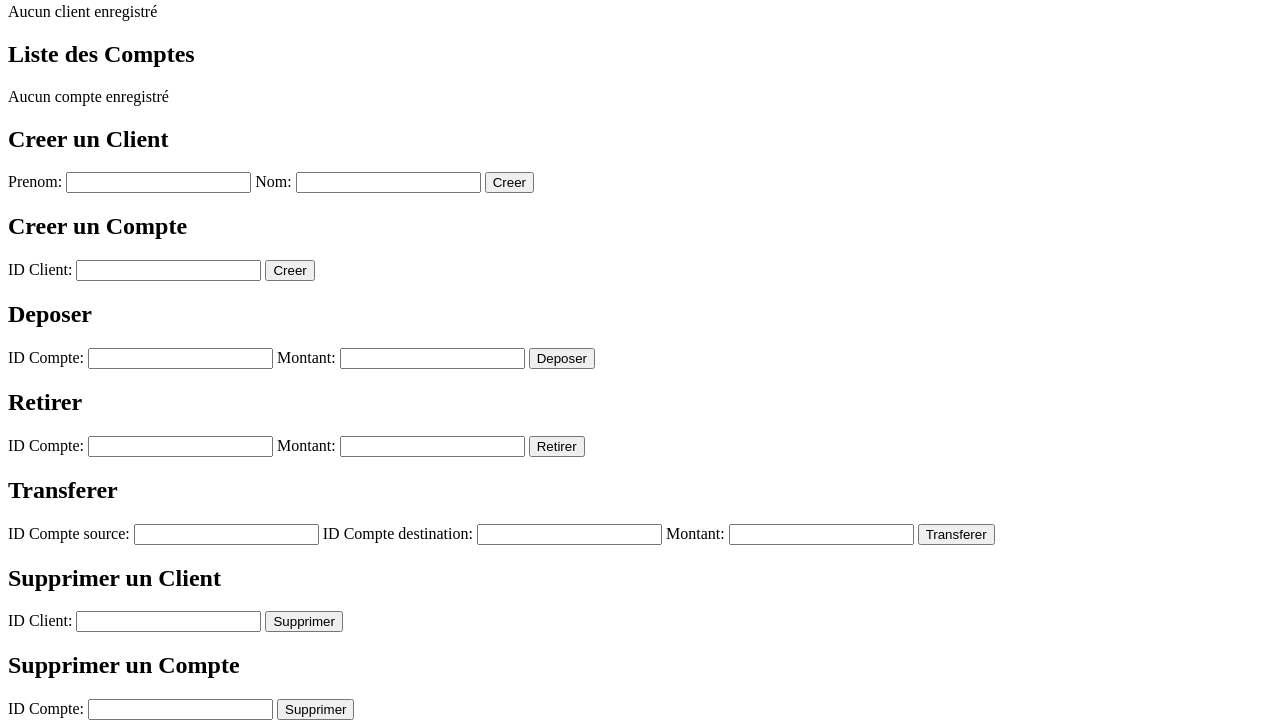
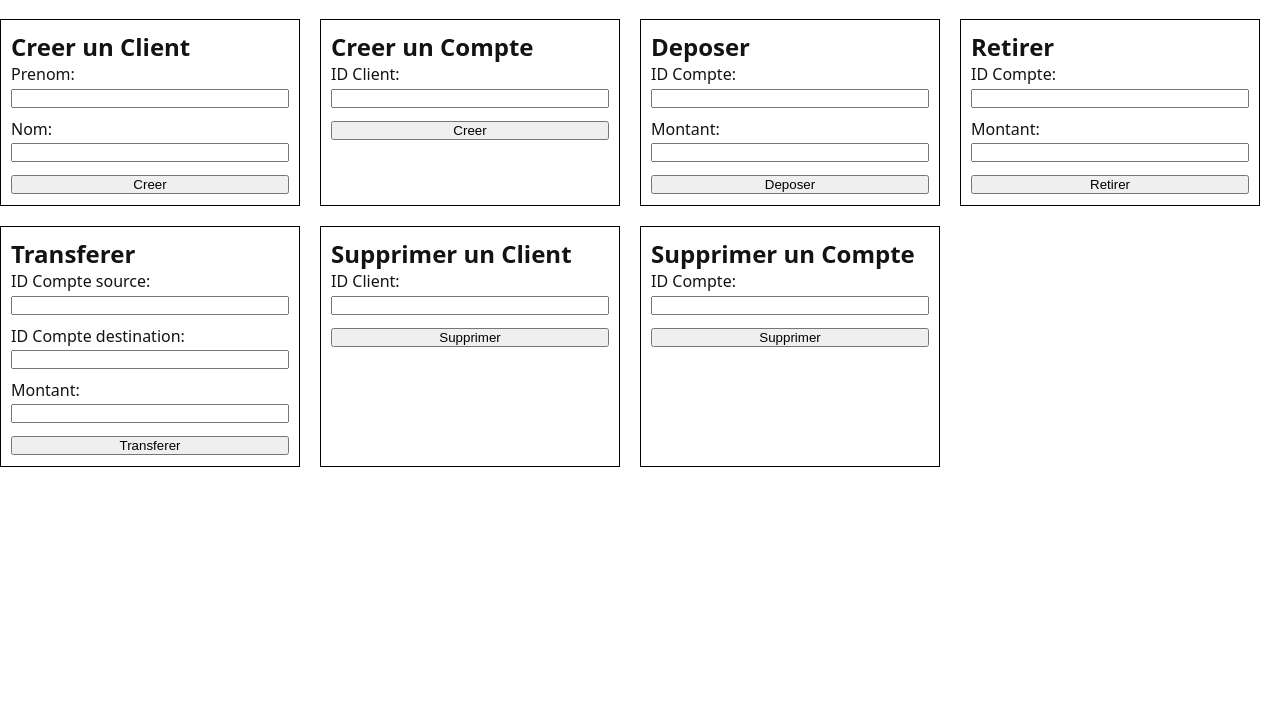
Before and after one commit to mathieustrosberg/mini-bank-app, a website: page index.html in a window 1280 px wide. Shown: the part 124-852 px from the top of the page. After the commit the page ends 800 px from the top, so only its background shows below. Drawn offline with Linux system fonts and the light colour scheme.

Commit message:
feat: mini-bank-app v2

```diff
--- a/index.html
+++ b/index.html
@@ -3,6 +3,7 @@
   <head>
     <meta charset="UTF-8" />
     <meta name="viewport" content="width=device-width, initial-scale=1.0" />
+    <link rel="stylesheet" href="style.css" />
     <title>Mini bank app v2</title>
   </head>
   <body>
--- /dev/null
+++ b/style.css
@@ -0,0 +1,53 @@
+* {
+  margin: 0;
+  padding: 0;
+  box-sizing: border-box;
+}
+
+body {
+  font-family: system-ui, Arial, sans-serif;
+  color: #131313;
+  background-color: #fff;
+  font-size: 16px;
+  font-weight: 500;
+  line-height: 1.4;
+}
+
+.main-grid {
+  display: flex;
+  gap: 20px;
+  margin-bottom: 20px;
+}
+
+.section {
+  border: 1px solid black;
+  padding: 10px;
+  flex: 1;
+}
+
+.formulaires {
+  display: flex;
+  flex-wrap: wrap;
+  gap: 20px;
+}
+
+.form-section {
+  border: 1px solid black;
+  padding: 10px;
+  width: 300px;
+}
+
+input {
+  width: 100%;
+  margin-bottom: 10px;
+}
+
+button {
+  width: 100%;
+}
+
+.item {
+  border: 1px solid gray;
+  padding: 5px;
+  margin-bottom: 5px;
+}
```
